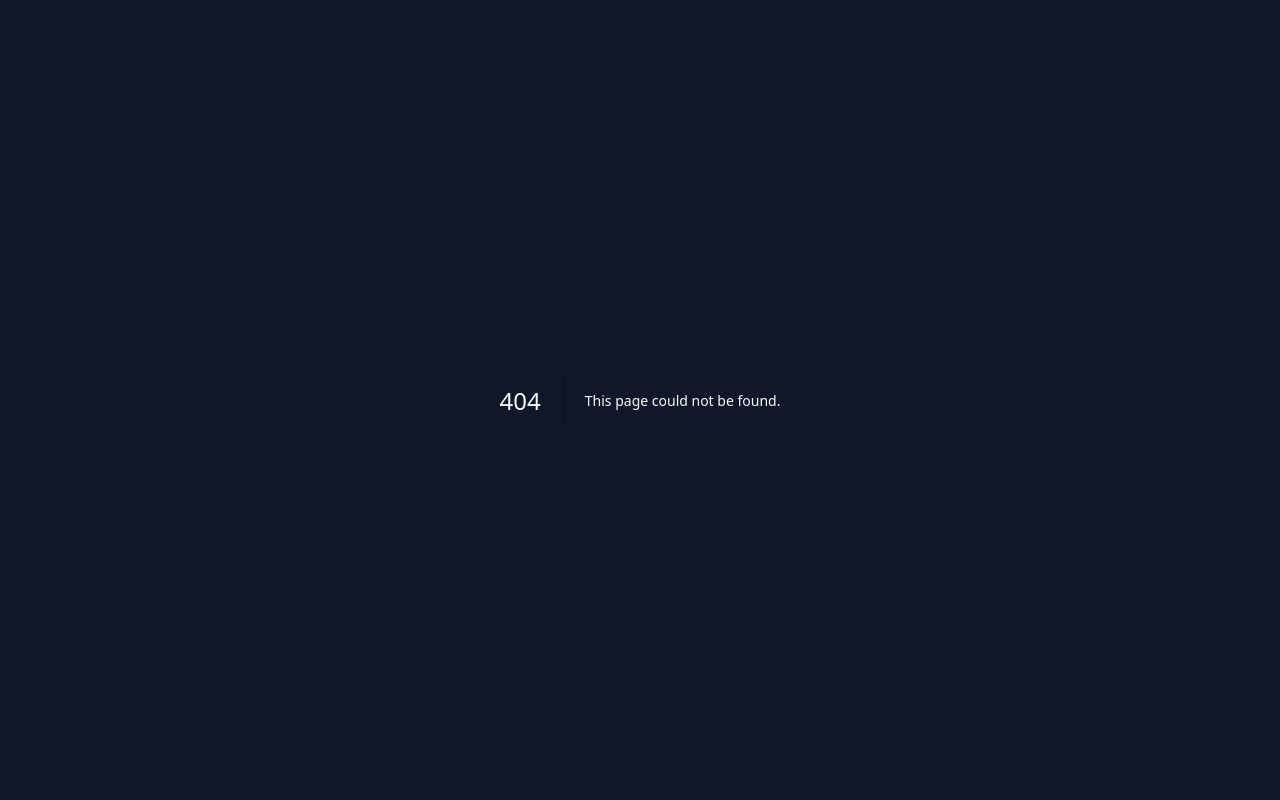
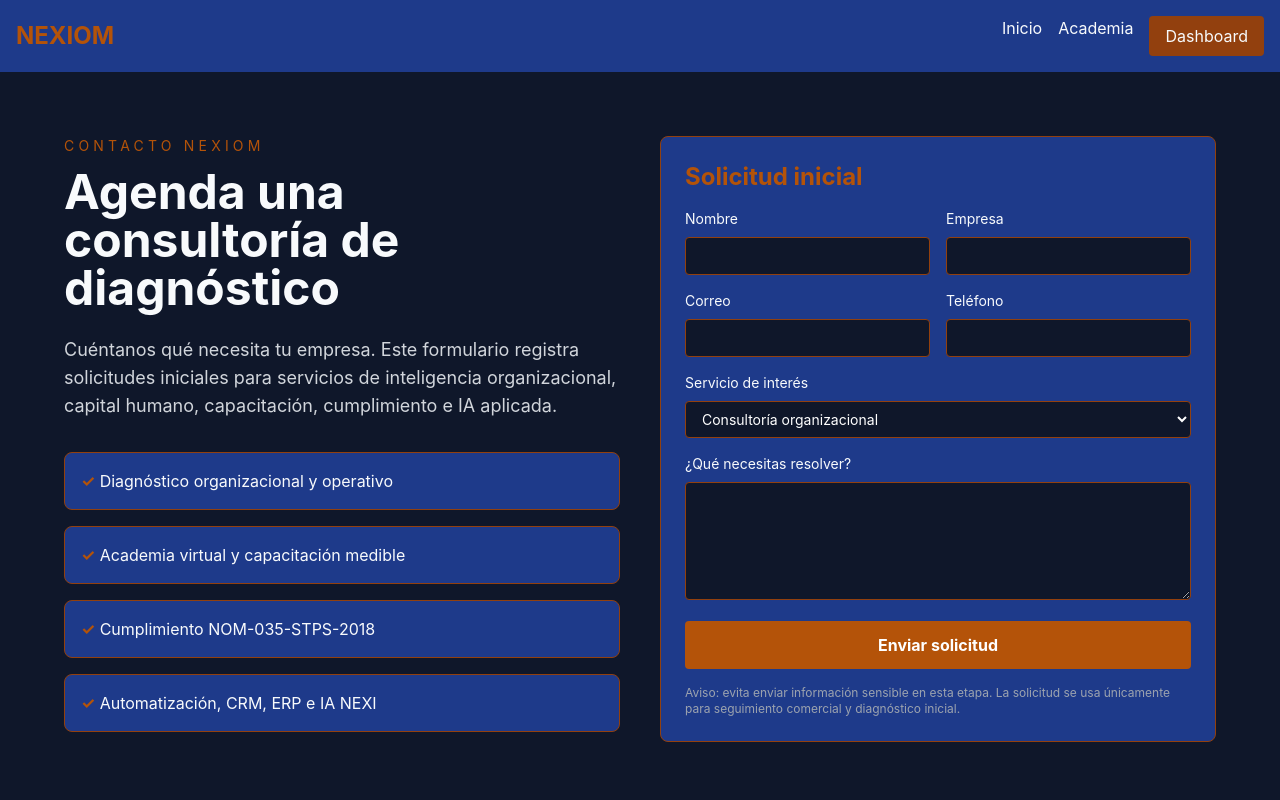
Before and after one commit to Giovannyceronp-stack/nexiom-web, a Next.js app: page /contacto in a window 1280 px wide. Before the commit this address had no page. Shown: the top 800 px of the page. Built offline with nearby package versions, Linux system fonts and the light colour scheme.

Commit message:
feat: add contact page for consultation requests

```diff
--- /dev/null
+++ b/src/app/contacto/page.tsx
@@ -0,0 +1,180 @@
+'use client'
+
+import { Header } from '@/components/Header'
+import { Footer } from '@/components/Footer'
+import { useState } from 'react'
+
+type EstadoEnvio = 'idle' | 'sending' | 'success' | 'error'
+
+export default function ContactoPage() {
+  const [estado, setEstado] = useState<EstadoEnvio>('idle')
+  const [mensaje, setMensaje] = useState('')
+  const [form, setForm] = useState({
+    nombre: '',
+    empresa: '',
+    correo: '',
+    telefono: '',
+    servicio: 'Consultoría organizacional',
+    descripcion: '',
+  })
+
+  const enviarSolicitud = async (event: React.FormEvent) => {
+    event.preventDefault()
+    setEstado('sending')
+    setMensaje('')
+
+    try {
+      const response = await fetch('/api/contacto', {
+        method: 'POST',
+        headers: { 'Content-Type': 'application/json' },
+        body: JSON.stringify(form),
+      })
+
+      const data = await response.json()
+
+      if (!response.ok) {
+        throw new Error(data.message || 'No se pudo registrar la solicitud')
+      }
+
+      setEstado('success')
+      setMensaje('Solicitud registrada. Nexiom dará seguimiento por el canal proporcionado.')
+      setForm({
+        nombre: '',
+        empresa: '',
+        correo: '',
+        telefono: '',
+        servicio: 'Consultoría organizacional',
+        descripcion: '',
+      })
+    } catch (error) {
+      setEstado('error')
+      setMensaje(error instanceof Error ? error.message : 'Error inesperado')
+    }
+  }
+
+  return (
+    <>
+      <Header />
+      <main className="min-h-screen bg-nexiom-dark px-4 py-16">
+        <section className="max-w-6xl mx-auto grid grid-cols-1 lg:grid-cols-2 gap-10 items-start">
+          <div>
+            <p className="text-sm uppercase tracking-[0.3em] text-nexiom-bronze-light mb-3">
+              Contacto Nexiom
+            </p>
+            <h1 className="text-4xl md:text-5xl font-bold mb-6">
+              Agenda una consultoría de diagnóstico
+            </h1>
+            <p className="text-gray-300 text-lg mb-8">
+              Cuéntanos qué necesita tu empresa. Este formulario registra solicitudes iniciales para servicios de inteligencia organizacional, capital humano, capacitación, cumplimiento e IA aplicada.
+            </p>
+
+            <div className="grid gap-4">
+              {[
+                'Diagnóstico organizacional y operativo',
+                'Academia virtual y capacitación medible',
+                'Cumplimiento NOM-035-STPS-2018',
+                'Automatización, CRM, ERP e IA NEXI',
+              ].map((item) => (
+                <div key={item} className="border border-nexiom-bronze bg-nexiom-blue rounded-lg p-4">
+                  <span className="text-nexiom-bronze-light font-bold">✓</span>{' '}
+                  <span>{item}</span>
+                </div>
+              ))}
+            </div>
+          </div>
+
+          <form onSubmit={enviarSolicitud} className="bg-nexiom-blue border border-nexiom-bronze rounded-lg p-6 space-y-4">
+            <h2 className="text-2xl font-bold text-nexiom-bronze-light">Solicitud inicial</h2>
+
+            <div className="grid grid-cols-1 md:grid-cols-2 gap-4">
+              <label className="block text-sm">
+                Nombre
+                <input
+                  required
+                  value={form.nombre}
+                  onChange={(e) => setForm({ ...form, nombre: e.target.value })}
+                  className="mt-2 w-full px-3 py-2 rounded bg-nexiom-dark border border-nexiom-bronze text-white"
+                />
+              </label>
+              <label className="block text-sm">
+                Empresa
+                <input
+                  required
+                  value={form.empresa}
+                  onChange={(e) => setForm({ ...form, empresa: e.target.value })}
+                  className="mt-2 w-full px-3 py-2 rounded bg-nexiom-dark border border-nexiom-bronze text-white"
+                />
+              </label>
+            </div>
+
+            <div className="grid grid-cols-1 md:grid-cols-2 gap-4">
+              <label className="block text-sm">
+                Correo
+                <input
+                  required
+                  type="email"
+                  value={form.correo}
+                  onChange={(e) => setForm({ ...form, correo: e.target.value })}
+                  className="mt-2 w-full px-3 py-2 rounded bg-nexiom-dark border border-nexiom-bronze text-white"
+                />
+              </label>
+              <label className="block text-sm">
+                Teléfono
+                <input
+                  value={form.telefono}
+                  onChange={(e) => setForm({ ...form, telefono: e.target.value })}
+                  className="mt-2 w-full px-3 py-2 rounded bg-nexiom-dark border border-nexiom-bronze text-white"
+                />
+              </label>
+            </div>
+
+            <label className="block text-sm">
+              Servicio de interés
+              <select
+                value={form.servicio}
+                onChange={(e) => setForm({ ...form, servicio: e.target.value })}
+                className="mt-2 w-full px-3 py-2 rounded bg-nexiom-dark border border-nexiom-bronze text-white"
+              >
+                <option>Consultoría organizacional</option>
+                <option>Academia virtual de capacitación</option>
+                <option>NOM-035 y cumplimiento STPS</option>
+                <option>IA, automatización, CRM o ERP</option>
+                <option>Diagnóstico integral Nexiom</option>
+              </select>
+            </label>
+
+            <label className="block text-sm">
+              ¿Qué necesitas resolver?
+              <textarea
+                required
+                rows={5}
+                value={form.descripcion}
+                onChange={(e) => setForm({ ...form, descripcion: e.target.value })}
+                className="mt-2 w-full px-3 py-2 rounded bg-nexiom-dark border border-nexiom-bronze text-white"
+              />
+            </label>
+
+            <button
+              type="submit"
+              disabled={estado === 'sending'}
+              className="w-full bg-nexiom-bronze-light text-white py-3 rounded font-bold hover:bg-nexiom-bronze transition disabled:opacity-60"
+            >
+              {estado === 'sending' ? 'Registrando...' : 'Enviar solicitud'}
+            </button>
+
+            {mensaje && (
+              <p className={`text-sm rounded p-3 ${estado === 'success' ? 'bg-green-900 text-green-100' : 'bg-red-900 text-red-100'}`}>
+                {mensaje}
+              </p>
+            )}
+
+            <p className="text-xs text-gray-400">
+              Aviso: evita enviar información sensible en esta etapa. La solicitud se usa únicamente para seguimiento comercial y diagnóstico inicial.
+            </p>
+          </form>
+        </section>
+      </main>
+      <Footer />
+    </>
+  )
+}
```
